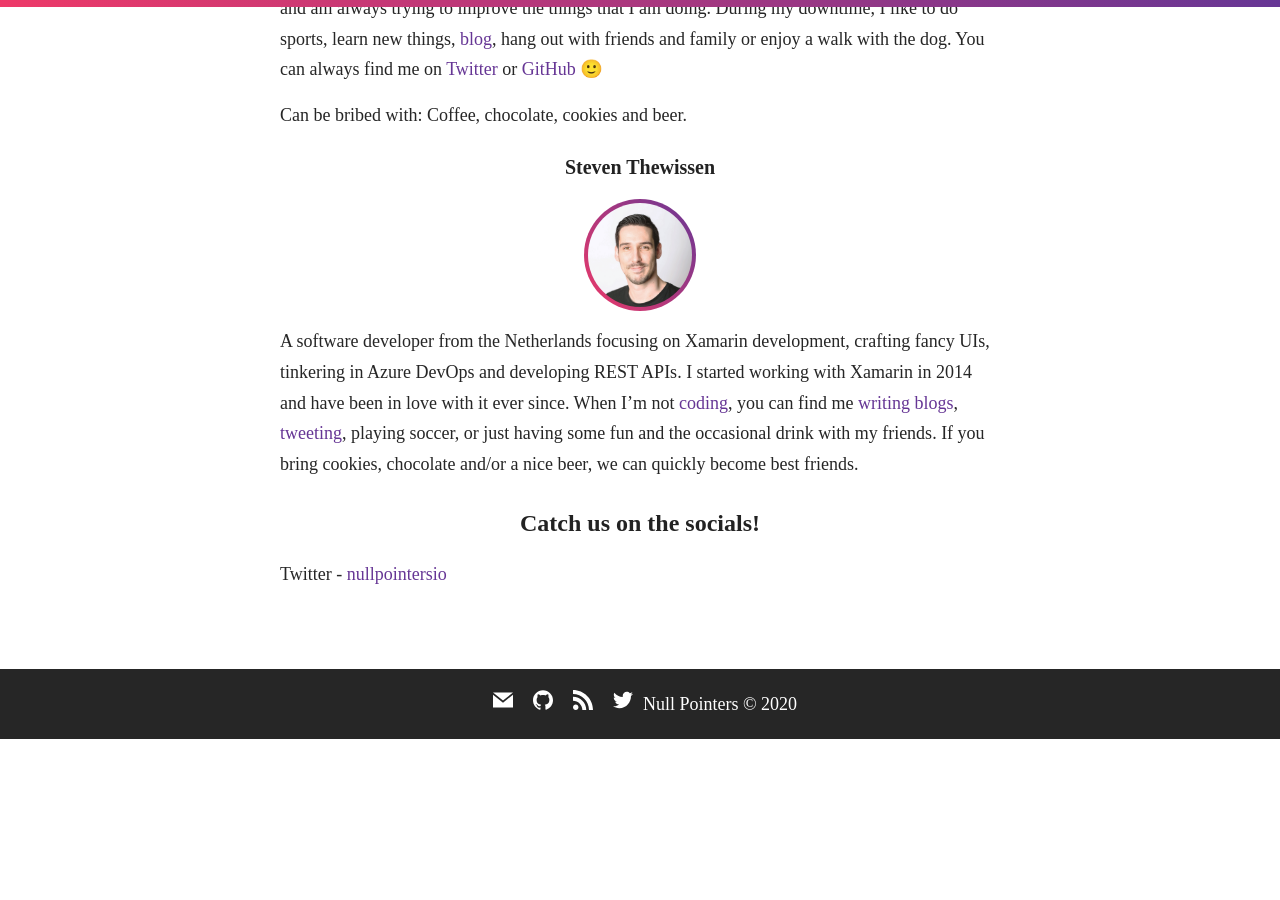
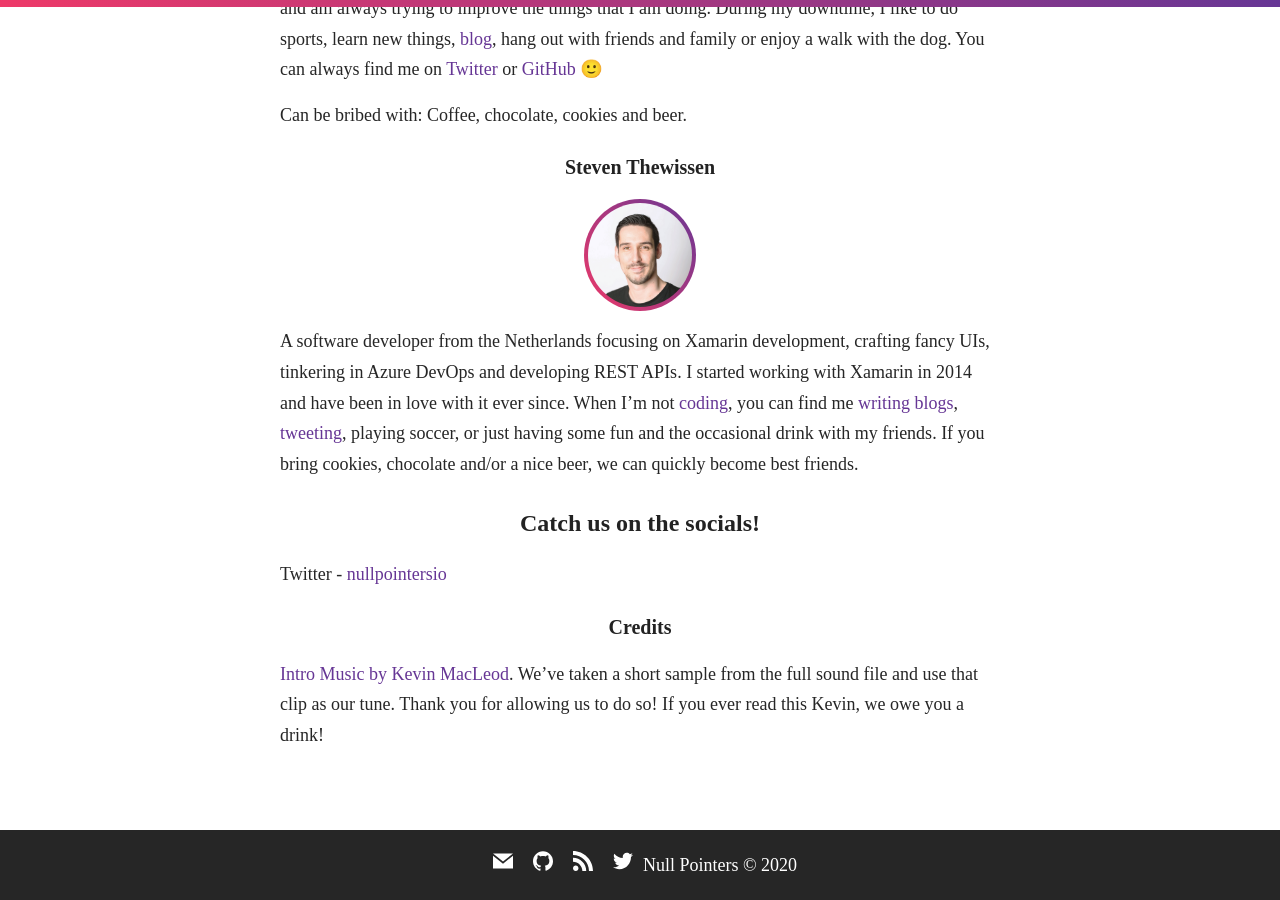
Before and after one commit to nullpointersio/website, a Jekyll site: the page built from _pages/about.md, in a window 1280 px wide and 900 px high, scrolled down 1101 px. Built offline with Jekyll 4.4.1, drawn with Linux system fonts in a browser that asks for light colours; some web fonts are replaced; before the commit the page ends 1840 px from its top, so only the background shows below that.

Commit message:
Added Stitcher and moved into music credits

```diff
--- a/_config.yml
+++ b/_config.yml
@@ -42,6 +42,7 @@ spotify-podcasts-feed:	"https://open.spotify.com/show/6X2km5VppEVYIdVjExWlgt?si=
 overcast-podcasts-feed:	"https://overcast.fm/itunes1512641994/null-pointers"
 pocketcasts-podcasts-feed: "https://pca.st/podcast/7f97b040-74ca-0138-eddb-0acc26574db2"
 google-podcasts-feed: "https://podcasts.google.com/?feed=aHR0cHM6Ly9udWxscG9pbnRlcnMuaW8vZmVlZC9wb2RjYXN0LnJzcw"
+stitcher-podcasts-feed: "https://www.stitcher.com/podcast/null-pointers"
 
 # Site Settings
 image-path: /images/
--- a/_pages/about.md
+++ b/_pages/about.md
@@ -35,3 +35,7 @@ A software developer from the Netherlands focusing on Xamarin development, craft
 ## Catch us on the socials!
 
 Twitter - [nullpointersio](https://www.twitter.com/nullpointersio)
+
+### Credits
+
+[Intro Music by Kevin MacLeod](https://incompetech.filmmusic.io/song/4148-nowhere-land). We've taken a short sample from the full sound file and use that clip as our tune. Thank you for allowing us to do so! If you ever read this Kevin, we owe you a drink!
--- a/_posts/2020-05-07-corona.markdown
+++ b/_posts/2020-05-07-corona.markdown
@@ -29,5 +29,3 @@ Links:
 Tune in and leave us a comment on [Twitter](https://twitter.com/nullpointersio).
 
 Your Hosts [Gerald Versluis](https://twitter.com/jfversluis), [Mark Allibone](https://twitter.com/mallibone) and [Steven Thewissen](https://twitter.com/devnl).
-
-[Intro Music by Kevin MacLeod]: https://incompetech.filmmusic.io/song/4148-nowhere-land
--- a/index.html
+++ b/index.html
@@ -2,7 +2,7 @@
 layout: default
 ---
 <div class="blurp">
-  <div>Search for your favourite episode and don't forget to subscribe to our podcast on <a href="{{ site.baseurl }}{{ site.apple-podcasts-feed }}" target="_blank">iTunes</a>, <a href="{{ site.baseurl }}{{ site.google-podcasts-feed }}" target="_blank">Google</a>, <a href="{{ site.baseurl }}{{ site.pocketcasts-podcasts-feed }}" target="_blank">PocketCast</a>, <a href="{{ site.baseurl }}{{ site.overcast-podcasts-feed }}" target="_blank">Overcast</a>, <a href="{{ site.baseurl }}{{ site.spotify-podcasts-feed }}" target="_blank">Spotify</a> or wherever you get your favourite podcasts from. And don't forget to leave us <a href="https://twitter.com/{{ site.footer-links.twitter }}" target="_blank">a comment or just say hi via Twitter</a>  or <a href="mailto:{{ site.footer-links.email }}">Email</a>.</div>
+  <div>Search for your favourite episode and don't forget to subscribe to our podcast on <a href="{{ site.baseurl }}{{ site.apple-podcasts-feed }}" target="_blank">iTunes</a>, <a href="{{ site.baseurl }}{{ site.google-podcasts-feed }}" target="_blank">Google</a>, <a href="{{ site.baseurl }}{{ site.pocketcasts-podcasts-feed }}" target="_blank">PocketCast</a>, <a href="{{ site.baseurl }}{{ site.overcast-podcasts-feed }}" target="_blank">Overcast</a>, <a href="{{ site.baseurl }}{{ site.spotify-podcasts-feed }}" target="_blank">Spotify</a>, <a href="{{ site.stitcher-podcasts-feed }}" target="_blank">Stitcher</a> or wherever you get your favourite podcasts from. And don't forget to leave us <a href="https://twitter.com/{{ site.footer-links.twitter }}" target="_blank">a comment or just say hi via Twitter</a>  or <a href="mailto:{{ site.footer-links.email }}">Email</a>.</div>
 </div>
 
 <div class="posts">
```
